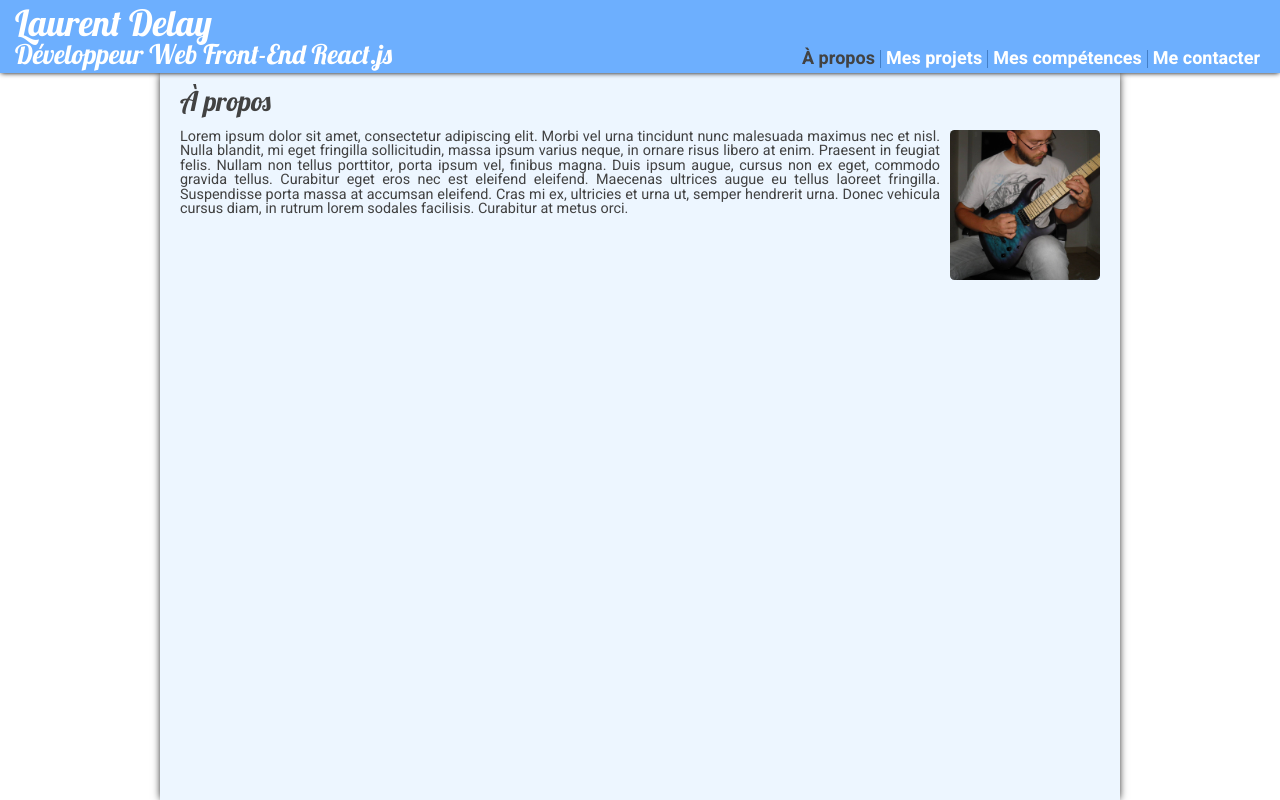
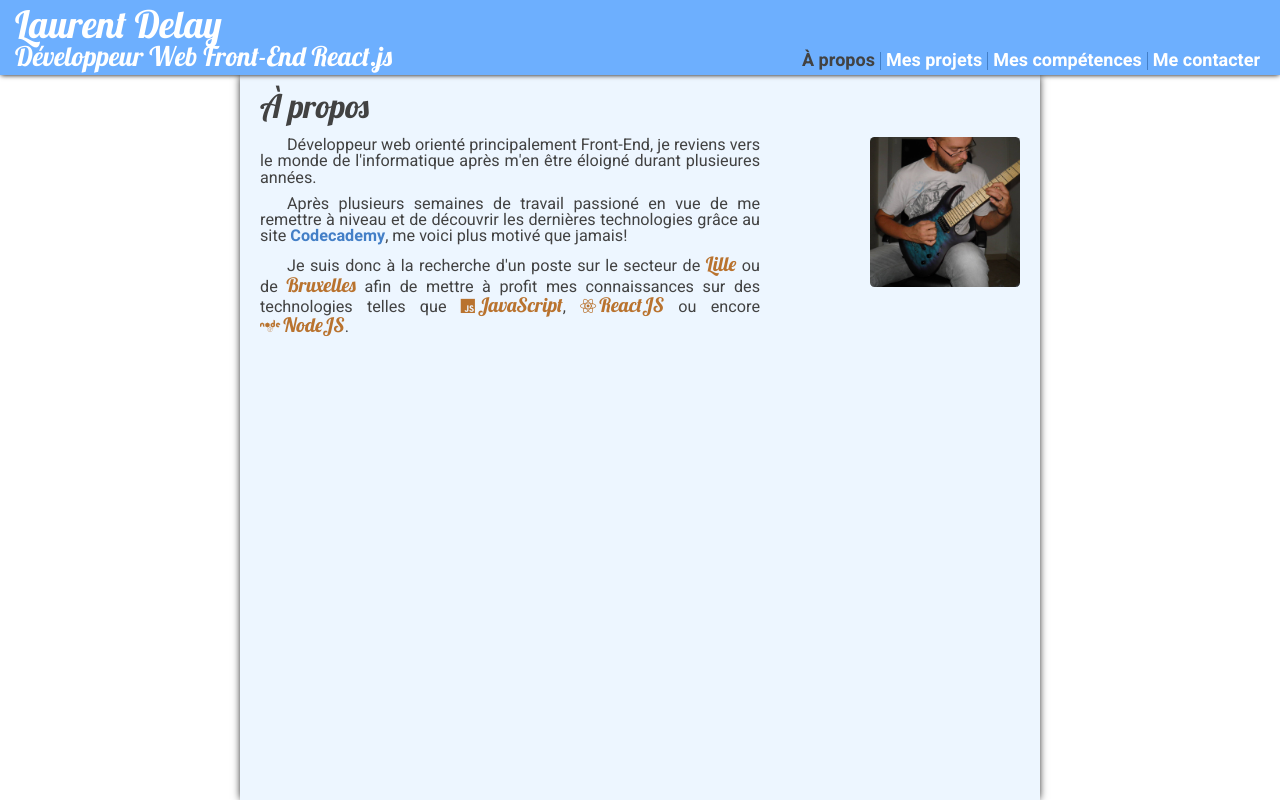
Before and after one commit to FrogZz-dev/FrogZz-dev.github.io, a React (Create React App) app: page / in a window 1280 px wide. Built offline with nearby package versions, Linux system fonts and the light colour scheme.

Commit message:
ajout du contenu 'à propos' et 'compétences'

```diff
--- a/public/index.html
+++ b/public/index.html
@@ -17,9 +17,13 @@
       rel="stylesheet"
     />
     <link
-      href="https://fonts.googleapis.com/css2?family=Heebo:wght@400;700&display=swap"
+      href="https://fonts.googleapis.com/css2?family=Heebo:wght@400;500;700&display=swap"
       rel="stylesheet"
     />
+    <script
+      src="https://kit.fontawesome.com/a0d1274bbd.js"
+      crossorigin="anonymous"
+    ></script>
 
     <title>Portfolio</title>
   </head>
--- a/src/components/About/About.css
+++ b/src/components/About/About.css
@@ -6,5 +6,22 @@
 }
 
 .description {
-  text-align: justify;
+  max-width: 500px;
 }
+
+.description i {
+  text-indent: 0;
+}
+
+.fab::before {
+  padding-right: 3px;
+}
+
+@media only screen and (max-width: 420px) {
+  .About .portrait {
+    display: block;
+    margin: 0 auto 15px;
+    width: 50%;
+    float: none;
+  }
+}
--- a/src/components/About/About.js
+++ b/src/components/About/About.js
@@ -7,16 +7,32 @@ function About() {
       <h2>À propos</h2>
       <img src="./img/portrait.jpg" alt="portrait" className="portrait" />
       <p className="description">
-        Lorem ipsum dolor sit amet, consectetur adipiscing elit. Morbi vel urna
-        tincidunt nunc malesuada maximus nec et nisl. Nulla blandit, mi eget
-        fringilla sollicitudin, massa ipsum varius neque, in ornare risus libero
-        at enim. Praesent in feugiat felis. Nullam non tellus porttitor, porta
-        ipsum vel, finibus magna. Duis ipsum augue, cursus non ex eget, commodo
-        gravida tellus. Curabitur eget eros nec est eleifend eleifend. Maecenas
-        ultrices augue eu tellus laoreet fringilla. Suspendisse porta massa at
-        accumsan eleifend. Cras mi ex, ultricies et urna ut, semper hendrerit
-        urna. Donec vehicula cursus diam, in rutrum lorem sodales facilisis.
-        Curabitur at metus orci.
+        Développeur web orienté principalement Front-End, je reviens vers le
+        monde de l'informatique après m'en être éloigné durant plusieures
+        années.
+      </p>
+      <p className="description">
+        Après plusieurs semaines de travail passioné en vue de me remettre à
+        niveau et de découvrir les dernières technologies grâce au site{" "}
+        <a href="https://www.codecademy.com/">Codecademy</a>, me voici plus
+        motivé que jamais!
+      </p>
+      <p className="description">
+        Je suis donc à la recherche d'un poste sur le secteur de <em>Lille</em>{" "}
+        ou de <em>Bruxelles</em> afin de mettre à profit mes connaissances sur
+        des technologies telles que{" "}
+        <i className="fab fa-js">
+          <em>JavaScript</em>
+        </i>
+        ,{" "}
+        <i className="fab fa-react">
+          <em>ReactJS</em>
+        </i>{" "}
+        ou encore{" "}
+        <i className="fab fa-node">
+          <em>NodeJS</em>
+        </i>
+        .
       </p>
     </section>
   );
--- a/src/components/App/App.css
+++ b/src/components/App/App.css
@@ -9,6 +9,7 @@
 
 main {
   width: 75%;
+  max-width: 800px;
   height: inherit;
   margin: 0 auto;
   background-color: #edf6ff;
@@ -21,6 +22,7 @@ main section {
 
 main section h2 {
   margin: 15px 0;
+  font-size: 1.8rem;
 }
 
 @media only screen and (max-width: 680px) {
--- a/src/components/Competences/Competences.css
+++ b/src/components/Competences/Competences.css
@@ -1,3 +1,31 @@
-.Competences {
+.Competences li::before {
+  font-size: 3rem;
+  text-align: center;
+}
 
+.Competences ul {
+  width: 100%;
+  display: flex;
+  flex-wrap: wrap;
+  justify-content: center;
 }
+
+.Competences .fab {
+  display: flex;
+  flex-direction: column;
+  align-items: center;
+  font-size: 1.5rem;
+  font-weight: 700;
+  text-align: center;
+  width: 150px;
+  margin-bottom: 15px;
+}
+
+.Competences .fab em {
+  font-family: "Heebo", sans-serif;
+  font-size: 1.4rem;
+}
+
+.moreInfo {
+  font-size: 1rem;
+}
--- a/src/components/Competences/Competences.js
+++ b/src/components/Competences/Competences.js
@@ -1,10 +1,43 @@
 import React from "react";
 import "./Competences.css";
+
+const competences = [
+  { texte: "JavaScript", icone: "js" },
+  { texte: "NodeJS", icone: "node" },
+  { texte: "Git", icone: "git" },
+  { texte: "Github", icone: "github" },
+  { texte: "ReactJS", icone: "react" },
+  { texte: "HTML5", icone: "html5" },
+  { texte: "CSS3", icone: "css3" },
+];
 
 function Competences() {
   return (
     <section className="Competences">
       <h2>Compétences</h2>
+      <ul>
+        {competences.map((competence) => {
+          const { texte, icone } = competence;
+
+          return (
+            <li className={"fab fa-" + icone}>
+              <em>{texte}</em>
+            </li>
+          );
+        })}
+      </ul>
+      <p className="moreInfo">
+        J'ai choisi de m'orienter vers ces technologies notamment grâce à leur{" "}
+        <em>puissance</em> et leur extrême <em>flexibilité</em>. L'ajout de{" "}
+        <em>NodeJS</em> et de sa bibliothèque <em>ExpressJS</em> pour la partie
+        back-end a été pour moi un choix logique pour le côté pratique de
+        l'utilisation d'un unique langage à tous les niveaux.
+      </p>
+
+      <p className="moreInfo">
+        Etant avide de connaissances, je reste également ouvert à d'autres
+        technologies et frameworks!
+      </p>
     </section>
   );
 }
--- a/src/components/Header/Header.css
+++ b/src/components/Header/Header.css
@@ -19,6 +19,10 @@
   justify-content: space-between;
 }
 
+.Header h1 {
+  cursor: pointer;
+}
+
 @media only screen and (max-width: 900px) {
   .Header .titres {
     flex-direction: row;
@@ -35,3 +39,15 @@
     margin: 0 auto;
   }
 }
+
+@media only screen and (max-width: 430px) {
+  .Header h2 {
+    font-size: 1.3rem;
+  }
+}
+
+@media only screen and (max-width: 350px) {
+  .Header h2 {
+    display: none;
+  }
+}
--- a/src/components/Header/Header.js
+++ b/src/components/Header/Header.js
@@ -8,7 +8,13 @@ const Header = (props) => {
   return (
     <header className="Header">
       <div className="titres">
-        <h1>Laurent Delay</h1>
+        <h1
+          onClick={() => {
+            onSectionChange("apropos");
+          }}
+        >
+          Laurent Delay
+        </h1>
         <h2>Développeur Web Front-End React.js</h2>
       </div>
       <Menu onSectionChange={onSectionChange} sectionActive={sectionActive} />
--- a/src/components/Menu/Menu.css
+++ b/src/components/Menu/Menu.css
@@ -15,7 +15,7 @@
   cursor: pointer;
   padding: 0 5px;
   border-left: 1px solid #437fc7;
-  font-weight: 600;
+  font-weight: 700;
   transition-property: color;
   transition-duration: 0.25s;
   transition-timing-function: ease-in;
--- a/src/index.css
+++ b/src/index.css
@@ -2,6 +2,7 @@ html,
 body,
 #root {
   height: 100%;
+  cursor: default;
 }
 
 html {
@@ -20,7 +21,7 @@ h2 {
 }
 
 h1 {
-  font-size: 2rem;
+  font-size: 2.1rem;
 }
 
 h2 {
@@ -28,15 +29,33 @@ h2 {
 }
 
 p {
-  font-size: 0.8rem;
+  font-size: 0.9rem;
+  font-weight: 400;
+  text-align: justify;
+  text-indent: 1.5rem;
+  margin-bottom: 10px;
+}
+
+a,
+a:visited {
+  font-weight: 700;
+  color: #437fc7;
+  text-decoration: none;
+}
+
+em {
+  font-family: "Lobster", cursive;
+  font-size: 1.1rem;
+  color: #b9732f;
+}
+
+::before,
+.fab {
+  color: #b9732f;
 }
 
 @media only screen and (max-width: 900px) {
   html {
     font-size: 15px;
   }
-
-  p {
-    font-size: 0.9rem;
-  }
 }
```
